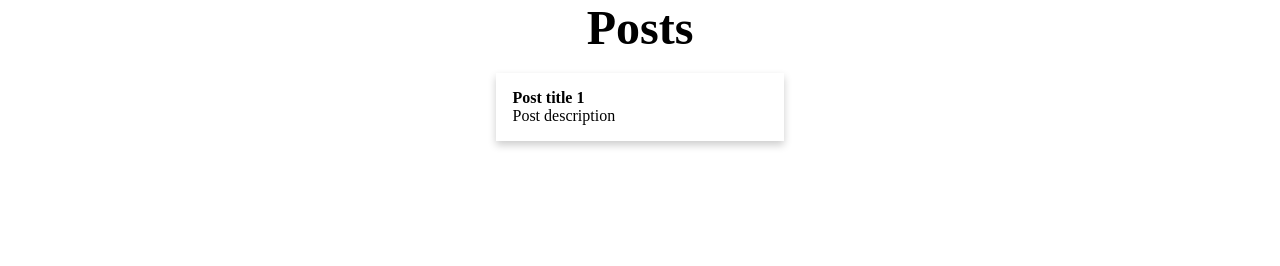
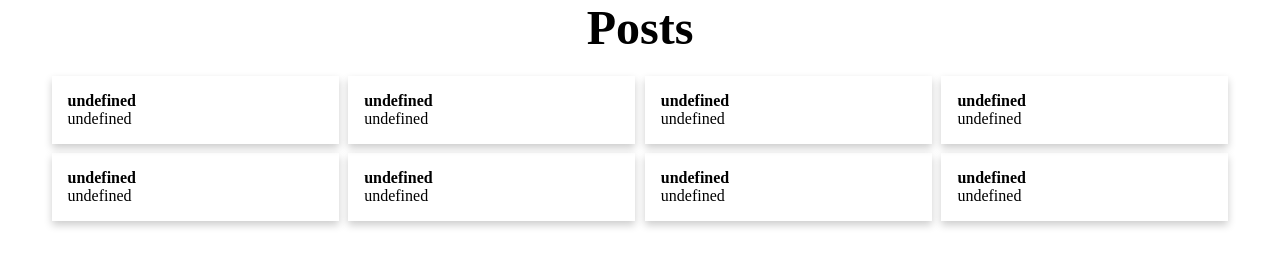
Before and after one commit to Rafiqur12/dynamic-cards-projects, a plain HTML site: page index.html in a window 1280 px wide. Drawn offline with Linux system fonts and the light colour scheme.

Commit message:
JS part is  completed

```diff
--- a/index.html
+++ b/index.html
@@ -10,10 +10,7 @@
 
 <h1>Posts</h1>
 <div class="posts">
-    <div class="post">
-        <h4 class="post-title">Post title 1</h4>
-        <p class="post-body">Post description</p>
-    </div>
+
 </div>
 
     <script src="script.js"></script>
--- a/script.js
+++ b/script.js
@@ -0,0 +1,55 @@
+const posts =[
+    {
+        title : "this is title 1",
+        boddy : "this is body1"
+    },
+    {
+        title : "this is title 2",
+        boddy : "this is body2"
+    },
+    {
+        title : "this is title3",
+        boddy : "this is body3"
+    },
+    {
+        title : "this is title 4",
+        boddy : "this is body4"
+    },
+    {
+        title : "this is title 5",
+        boddy : "this is body5"
+    },
+    {
+        title : "this is title 6",
+        boddy : "this is body6"
+    },
+    {
+        title : "this is title 1",
+        boddy : "this is body1"
+    },
+    {
+        title : "this is title 1",
+        boddy : "this is body1"
+    },
+];
+
+// {/* <div class="post">
+//         <h4 class="post-title">Post title 1</h4>
+//         <p class="post-body">Post description</p>
+//     </div> */}
+
+
+const postsElement = document.querySelector('.posts');
+const loadAllData = () => {
+    posts.map((post) => {
+        const postElement = document.createElement("div");
+        postElement.classList.add("post");
+        postElement.innerHTML = `
+        <h4 class="post-title">${posts.title}</h4>
+        <p class="post-body">${posts.body}</p>
+        `;
+        postsElement.appendChild(postElement);
+    });
+
+};
+loadAllData();
--- a/style.css
+++ b/style.css
@@ -11,15 +11,15 @@ h1{
 
 .posts{
     width: 100%;
-
     padding: 1rem;
     display: flex;
+    flex-wrap: wrap;
     justify-content: center;
 }
 
 .post{
     width: 23%;
-    margin: 0.1rem;
+    margin: 0.3rem;
     box-shadow: 0 4px 8px 0 rgba(0, 0, 0, 0.2);
     padding: 1rem;
     transition: all 0.4s;
```
